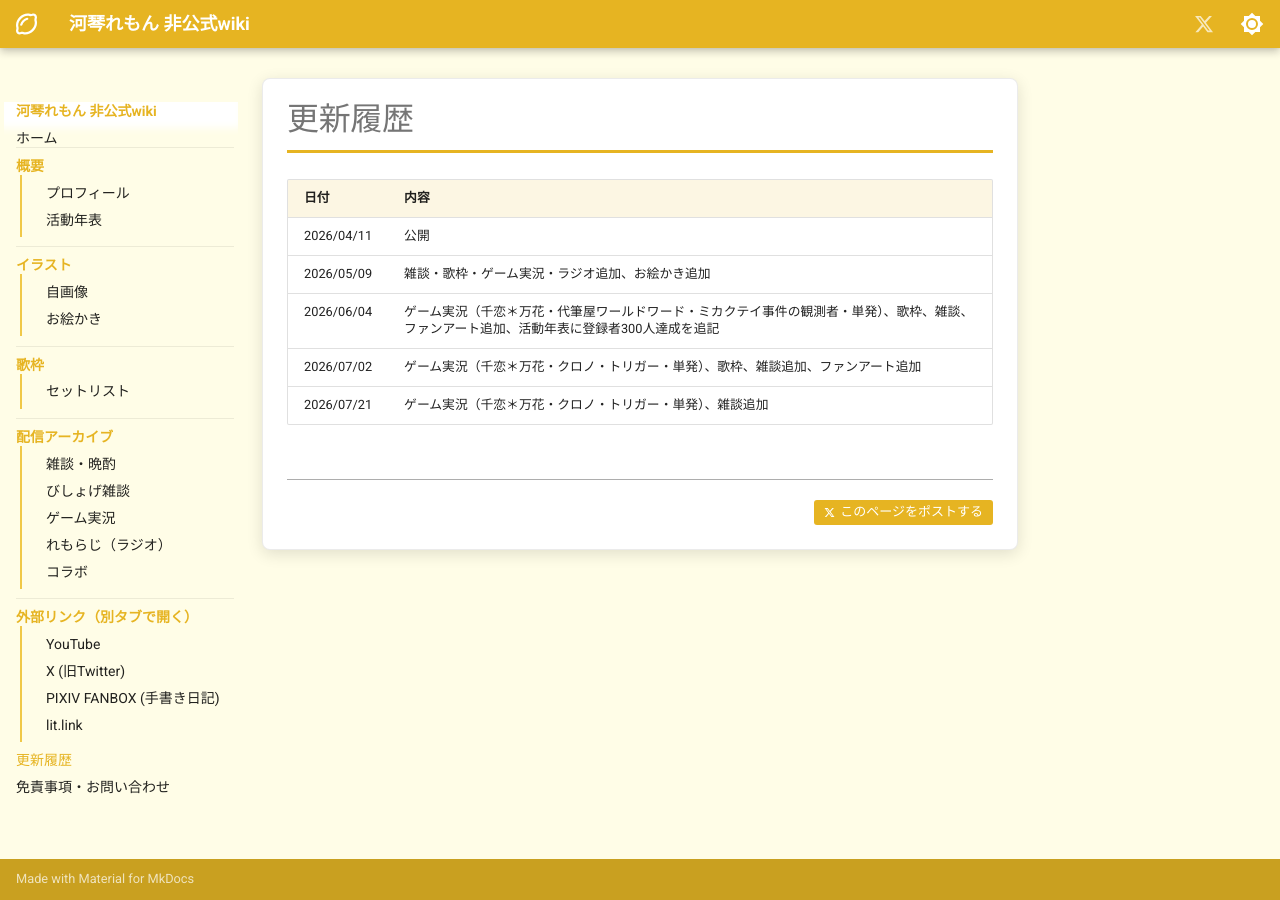
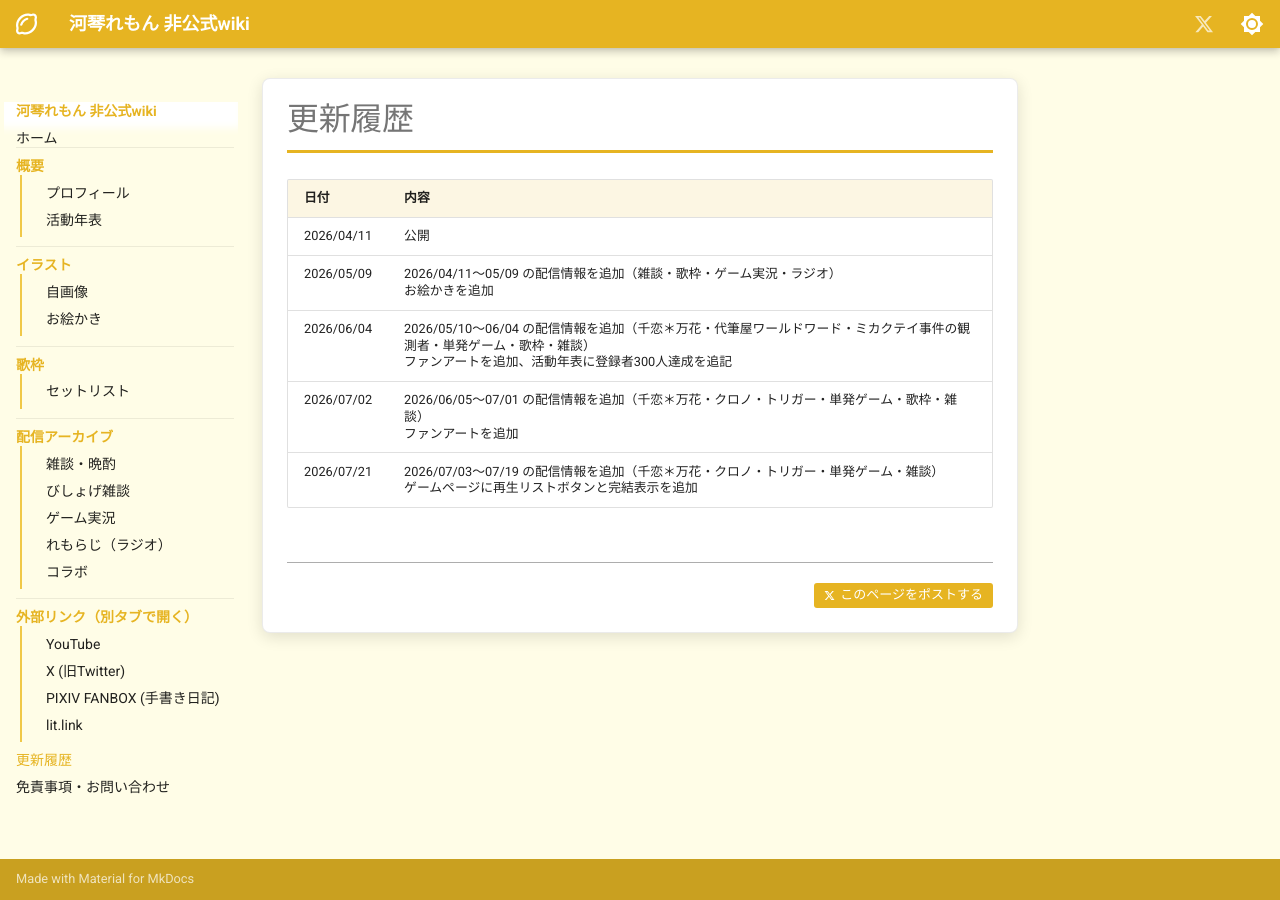
Before and after one commit to ameyamatmk/kawagoto-lemon-unofficial-wiki, an MkDocs documentation site: the page built from docs/changelog.md, in a window 1280 px wide. Built offline with MkDocs 1.6.1 and Material for MkDocs 9.7.7, drawn with Linux system fonts in a browser that asks for light colours; comment, search, counter and statistics services are not loaded.

Commit message:
docs: changelog の書式をましろwikiに合わせて統一

```diff
--- a/docs/changelog.md
+++ b/docs/changelog.md
@@ -3,7 +3,7 @@
 | 日付 | 内容 |
 |------|------|
 | 2026/04/11 | 公開 |
-| 2026/05/09 | 雑談・歌枠・ゲーム実況・ラジオ追加、お絵かき追加 |
-| 2026/06/04 | ゲーム実況（千恋＊万花・代筆屋ワールドワード・ミカクテイ事件の観測者・単発）、歌枠、雑談、ファンアート追加、活動年表に登録者300人達成を追記 |
-| 2026/07/02 | ゲーム実況（千恋＊万花・クロノ・トリガー・単発）、歌枠、雑談追加、ファンアート追加 |
-| 2026/07/21 | ゲーム実況（千恋＊万花・クロノ・トリガー・単発）、雑談追加 |
+| 2026/05/09 | 2026/04/11〜05/09 の配信情報を追加（雑談・歌枠・ゲーム実況・ラジオ）<br>お絵かきを追加 |
+| 2026/06/04 | 2026/05/10〜06/04 の配信情報を追加（千恋＊万花・代筆屋ワールドワード・ミカクテイ事件の観測者・単発ゲーム・歌枠・雑談）<br>ファンアートを追加、活動年表に登録者300人達成を追記 |
+| 2026/07/02 | 2026/06/05〜07/01 の配信情報を追加（千恋＊万花・クロノ・トリガー・単発ゲーム・歌枠・雑談）<br>ファンアートを追加 |
+| 2026/07/21 | 2026/07/03〜07/19 の配信情報を追加（千恋＊万花・クロノ・トリガー・単発ゲーム・雑談）<br>ゲームページに再生リストボタンと完結表示を追加 |
```
